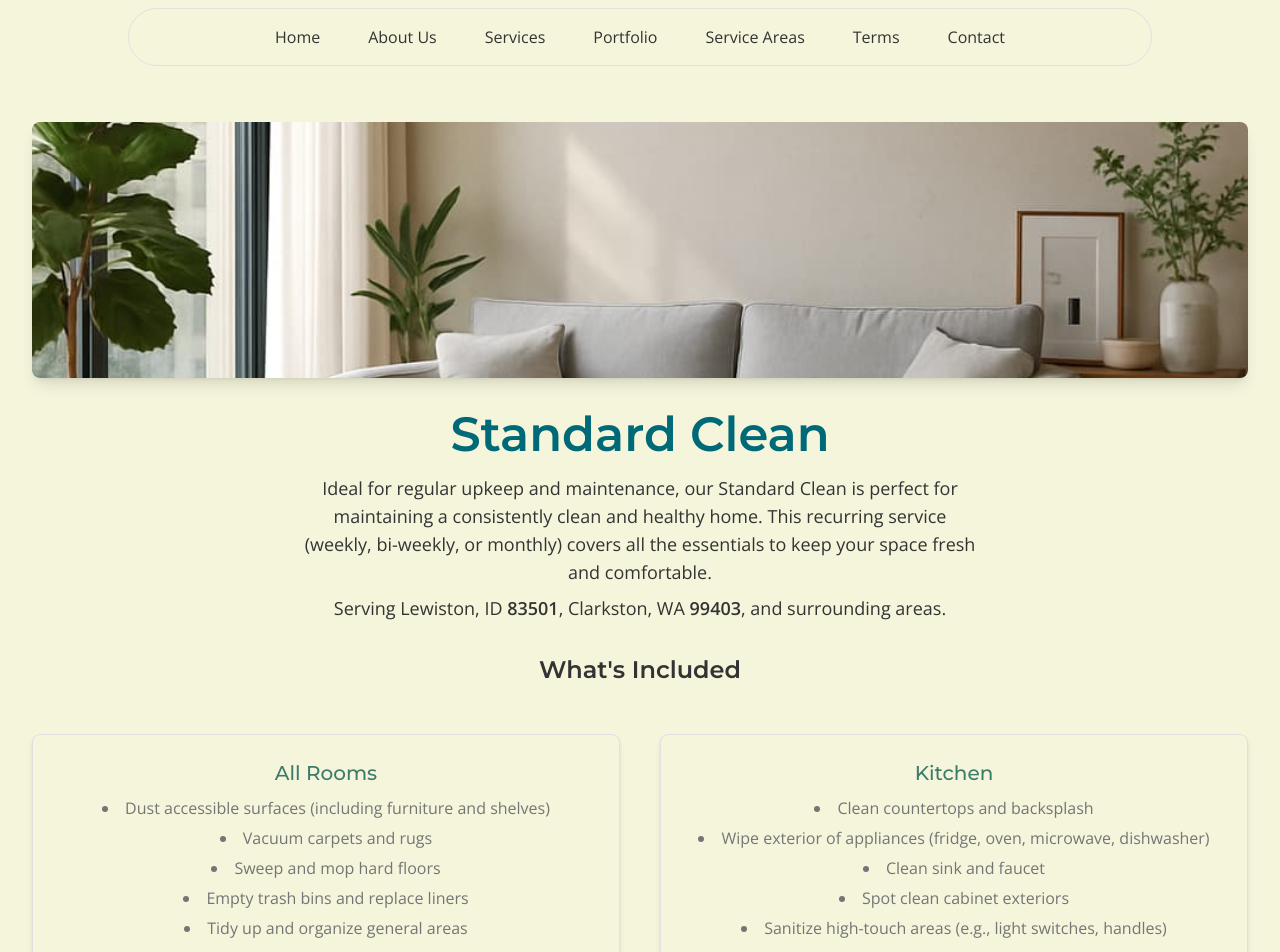
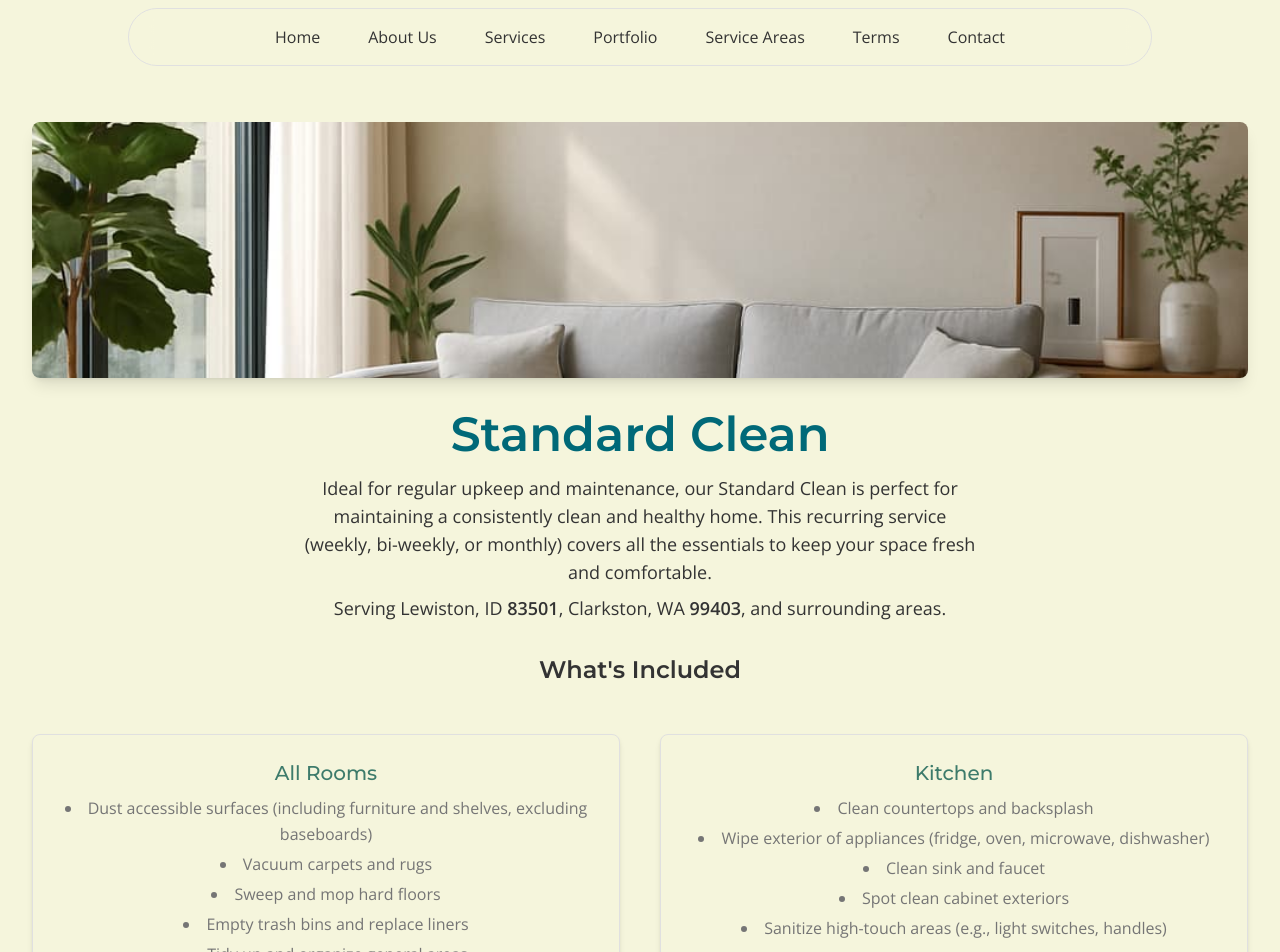
Before and after one commit to justinrm/gathered-roots, a Next.js app: page /services/standard-clean in a window 1280 px wide. Shown: the top 952 px of the page. Built offline with nearby package versions, Linux system fonts and the light colour scheme.

Commit message:
Services refinement.

```diff
--- a/pages/services/standard-clean.js
+++ b/pages/services/standard-clean.js
@@ -8,7 +8,7 @@ const checklistData = [
   {
     room: 'All Rooms',
     items: [
-      'Dust accessible surfaces (including furniture and shelves)',
+      'Dust accessible surfaces (including furniture and shelves, excluding baseboards)',
       'Vacuum carpets and rugs',
       'Sweep and mop hard floors',
       'Empty trash bins and replace liners',
--- a/pages/terms-of-service.js
+++ b/pages/terms-of-service.js
@@ -59,7 +59,7 @@ export default function TermsOfService() {
                 <strong>Standard cleaning tasks may include:</strong>
               </p>
               <ul className="list-disc list-inside text-text-dark space-y-1 mb-4 ml-4">
-                <li>Dusting furniture, surfaces, and light fixtures</li>
+                <li>Dusting furniture, surfaces, and light fixtures (excluding baseboards)</li>
                 <li>Vacuuming carpets, rugs, and upholstery</li>
                 <li>Sweeping and mopping hard floors</li>
                 <li>Bathroom cleaning (toilets, sinks, tubs, showers, mirrors, floors)</li>
```
